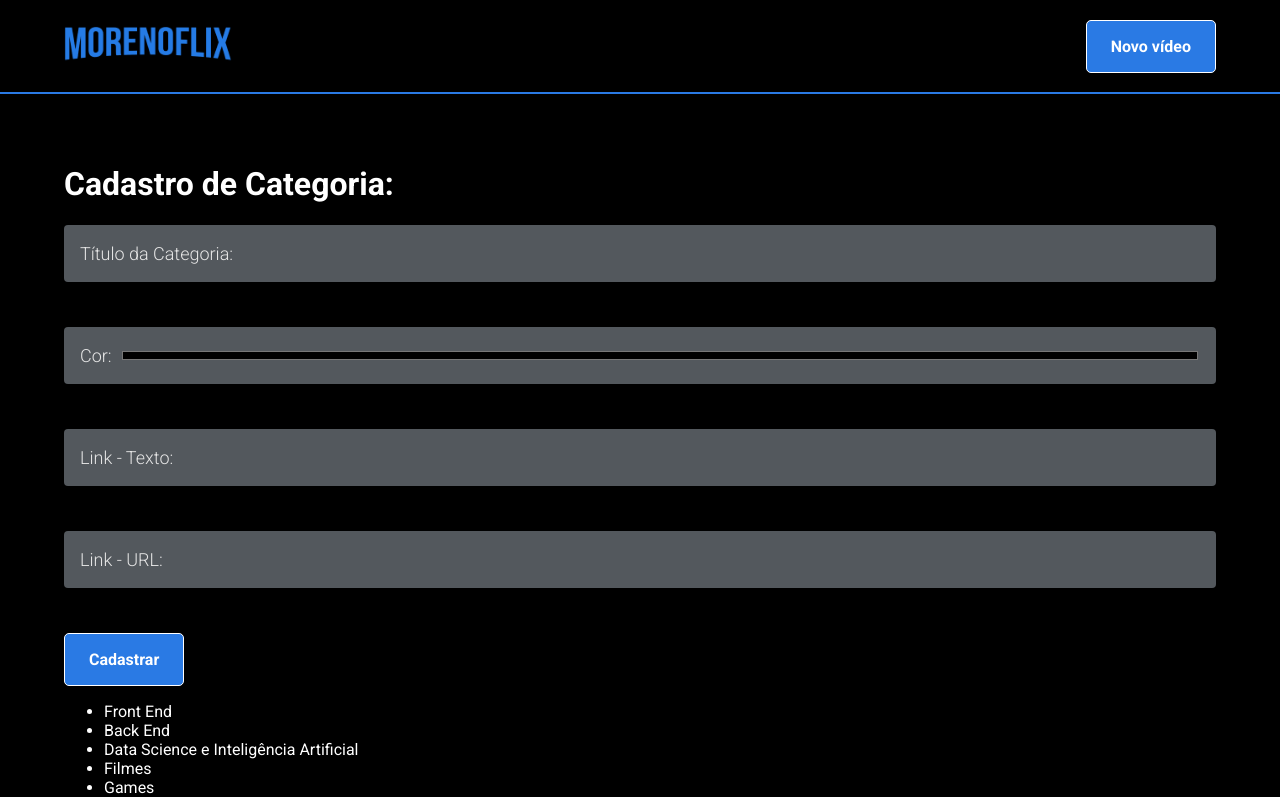
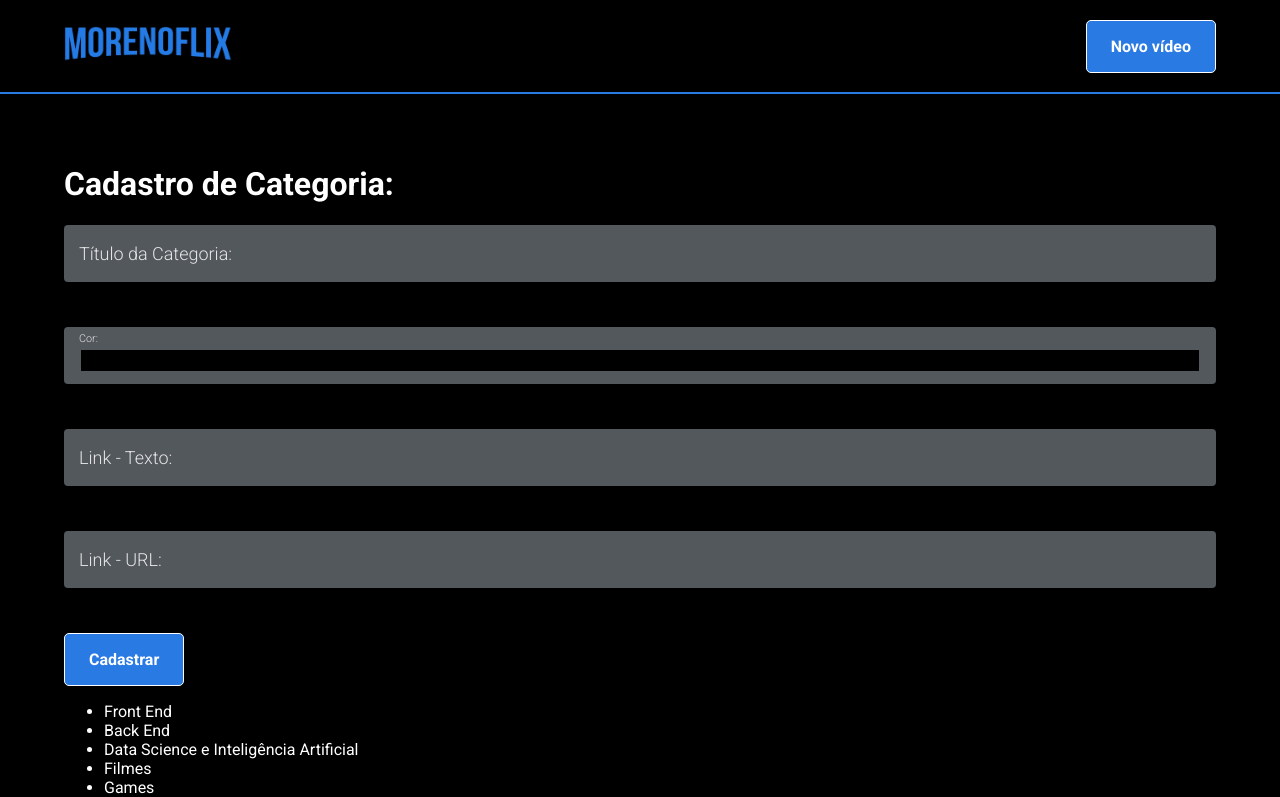
Before and after one commit to pethersonmorenodev/morenoflix, a React (Create React App) app: page /cadastro/categoria in a window 1280 px wide. Shown: the top 797 px of the page. Built offline with nearby package versions, Linux system fonts and the light colour scheme; data requests are answered from the project's data file.

Commit message:
feat: updated form field color to match layout

```diff
--- a/src/components/FormField/index.tsx
+++ b/src/components/FormField/index.tsx
@@ -4,11 +4,9 @@ import styled, { css, StyledComponentBase, StyledComponent } from 'styled-compon
 
 const FormFieldWrapper = styled.div`
   position: relative;
+  margin-bottom: 45px;
   textarea {
     min-height: 150px;
-  }
-  input[type='color'] {
-    padding-left: 56px;
   }
 `;
 interface ILabel extends StyledComponentBase<'label', any, {}, never> {
@@ -21,7 +19,7 @@ Label.Text = styled.span`
   height: 57px;
   position: absolute;
   top: 0;
-  left: 16px;
+  left: 15px;
 
   display: flex;
   align-items: center;
@@ -47,8 +45,13 @@ const Input = (styled.input`
   border-top: 4px solid transparent;
   border-bottom: 4px solid #53585d;
 
-  padding: 16px 16px;
-  margin-bottom: 45px;
+  padding: 15px 15px 14px;
+  &[type='color'] {
+    padding: 15px 15px 5px;
+    &::-webkit-color-swatch {
+      border: none;
+    }
+  }
 
   resize: none;
   border-radius: 4px;
@@ -57,7 +60,7 @@ const Input = (styled.input`
   &:focus {
     border-bottom-color: var(--primary);
   }
-  &:focus:not([type='color']) + ${Label.Text} {
+  &:focus + ${Label.Text} {
     transform: scale(0.6) translateY(-10px);
   }
   ${({ value }) => {
@@ -65,7 +68,7 @@ const Input = (styled.input`
     return (
       hasValue &&
       css`
-        &:not([type='color']) + ${Label.Text} {
+        & + ${Label.Text} {
           transform: scale(0.6) translateY(-10px);
         }
       `
```
